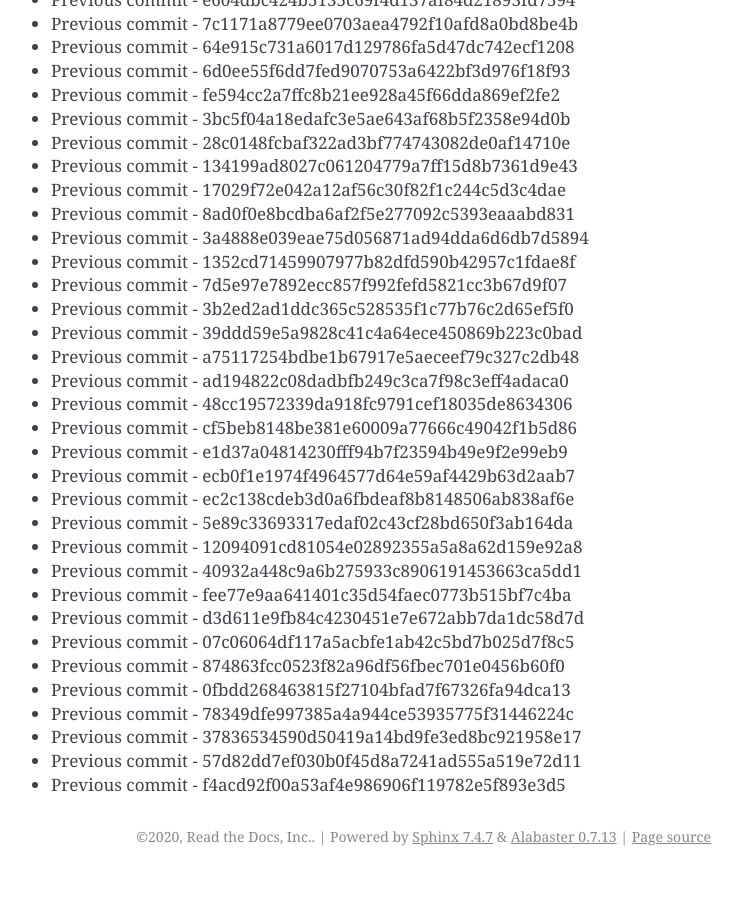
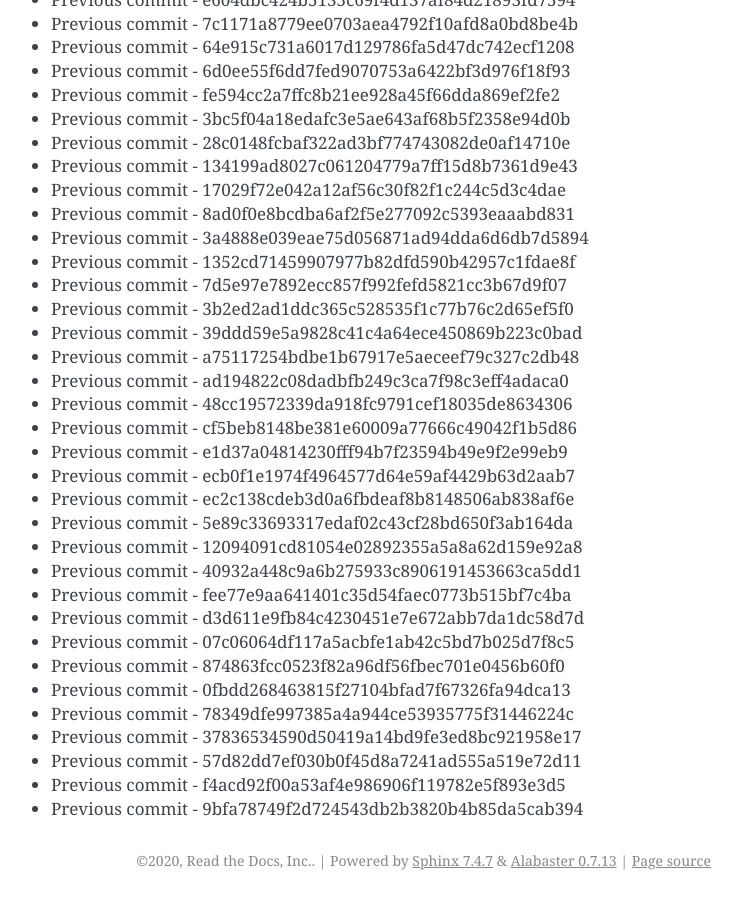
Before and after one commit to readthedocs/rtd-git-stresstest, a Sphinx documentation site: the page built from docs/updates.rst, in a window 1280 px wide and 900 px high, scrolled down 41634 px. Shown: the whole window, without its empty margins (399-1141 px from the left). Built offline with Sphinx 7.4.7, drawn with Linux system fonts in a browser that asks for light colours; before the commit the page ends 42510 px from its top, so only the background shows below that.

Commit message:
Generating commit from previous: 9bfa78749f2d724543db2b3820b4b85da5cab394

```diff
--- a/docs/updates.rst
+++ b/docs/updates.rst
@@ -1781,3 +1781,4 @@ It can be tested for any performance characteristics.
 * Previous commit - 37836534590d50419a14bd9fe3ed8bc921958e17
 * Previous commit - 57d82dd7ef030b0f45d8a7241ad555a519e72d11
 * Previous commit - f4acd92f00a53af4e986906f119782e5f893e3d5
+* Previous commit - 9bfa78749f2d724543db2b3820b4b85da5cab394
```
